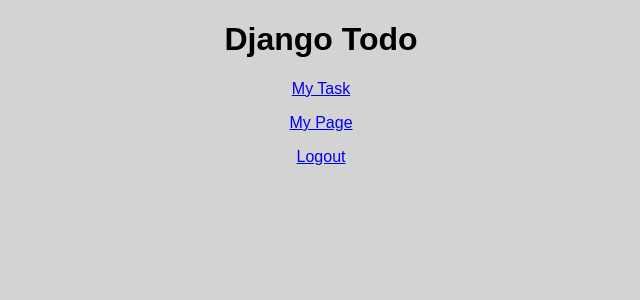
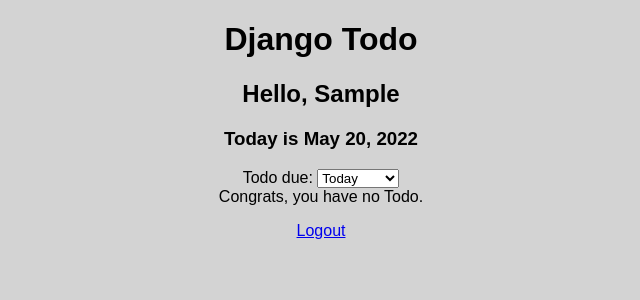
Before and after one commit to thunchakorn/django_todo, a Django app: page /todo/ in a window 1280 px wide. Shown: the top 300 px of the page, without its empty margins (319-959 px from the left). Run offline with Django 4.2, Linux system fonts and the light colour scheme; the visitor is signed in with stand-in values (Sample User, id 1); data that the repository does not hold is empty.

Commit message:
add MainView

```diff
--- a/static/css/base.css
+++ b/static/css/base.css
@@ -1,5 +1,6 @@
 body {
-    background-color: lightgray;
+    background-color: rgb(211, 211, 211);
     font-family: sans-serif;
     text-align: center;
+    cursor: pointer;
 }
--- /dev/null
+++ b/todo/static/css/main.css
@@ -0,0 +1,16 @@
+.todo {
+    background-color: rgba(3, 66, 109, 0.923);
+    border-radius: 1em;
+    max-width: 50%;
+    justify-content: center;
+    padding: 1em;
+    width: fit-content;
+    margin: 1em auto;
+    color: white
+}
+
+.todo:hover {
+    background-color: rgba(28,110,164,0.28);
+    cursor: pointer;
+    color: rgb(39, 39, 39)
+}
--- /dev/null
+++ b/todo/static/js/main.js
@@ -0,0 +1,26 @@
+function showTodolist() {
+    let dueValue = document.getElementById("due-select").value;
+    document.getElementById("todo-list").innerHTML = '';
+
+    fetch(`/todo/todolist/?due=${dueValue}`)
+    .then(response => response.json())
+    .then(json => {
+        let todoList = json["todo_list"]
+        if (todoList.length === 0) {
+            document.getElementById("todo-list").innerHTML = 'Congrats, you have no Todo.';
+        } else {
+            for (var i = 0; i < todoList.length; i++) {
+                let todo_i = document.createElement('div');
+                todo_i.classList.add('todo')
+                todo_i.innerHTML = todoList[i]["name"];
+                todo_i.setAttribute('onclick', "location.href='#';");
+                document.getElementById("todo-list").appendChild(todo_i);
+            };
+        }
+
+    })
+}
+
+document.addEventListener('DOMContentLoaded', function() {
+    showTodolist()
+})
--- a/todo/templates/todo/index.html
+++ /dev/null
@@ -1,24 +0,0 @@
-{% extends 'base.html' %}
-{% load static %}
-
-{% block head %}
-
-<title>django todo</title>
-
-<!-- CSS -->
-<link rel="stylesheet" href="{% static 'css/base.css' %}">
-
-{% endblock head %}
-
-{% block content %}
-<h1>Django Todo</h1>
-
-{% if user.is_authenticated %}
-<p><a href="#">My Task</a></p>
-<p><a href="#">My Page</a></p>
-<p><a href="{% url 'logout' %}?next={% url 'todo:index' %}">Logout</a></p>
-{% else %}
-<p>Please <a href="{% url 'login' %}?next={% url 'todo:index' %}">Login</a> or <a href="#">Sign up</a></p>
-{% endif %}
-
-{% endblock content %}
--- /dev/null
+++ b/todo/templates/todo/main.html
@@ -0,0 +1,58 @@
+{% extends 'base.html' %}
+{% load static %}
+
+{% block head %}
+
+<title>django todo</title>
+
+<!-- CSS -->
+<link rel="stylesheet" href="{% static 'css/base.css' %}">
+<link rel="stylesheet" href="{% static 'css/main.css' %}">
+
+{% endblock head %}
+
+{% block content %}
+<h1>Django Todo</h1>
+
+{% if user.is_authenticated %}
+<div>
+    <h2>Hello, {{ user.username|capfirst }}</h2>
+</div>
+<div>
+    <h3>Today is <span id="now-date">{{ now.date }}</span></h3>
+</div>
+<div>
+    <span>Todo due:</span>
+    <select name="due-select" id="due-select" onchange="showTodolist()">
+        <option value="today">Today</option>
+        <option value="week">This week</option>
+    </select>
+</div>
+<!-- {% for todo in object_list %}
+<div id="todo" onclick="location.href='#';" class="">
+    <div>{{ todo.name }}</div>
+    <div id="due">{{ todo.due.date }}</div>
+</div>
+{% empty %}
+<div>Congrats, you have no Todo.</div>
+
+{% endfor %} -->
+
+<div id="todo-list">
+
+</div>
+
+
+<p><a href="{% url 'logout' %}?next={% url 'todo:main' %}">Logout</a></p>
+{% else %}
+
+
+<p>Please <a href="{% url 'login' %}?next={% url 'todo:main' %}">Login</a> or <a href="#">Sign up</a></p>
+{% endif %}
+
+{% endblock content %}
+
+{% block script %}
+<script src="{% static 'js/main.js' %}"></script>
+
+{% endblock script %}
--- a/todo/urls.py
+++ b/todo/urls.py
@@ -1,8 +1,10 @@
+from re import template
 from django.urls import path
 from todo import views
 
 app_name = "todo"
 
 urlpatterns = [
-    path('', views.IndexView.as_view(), name='index')
+    path('', views.MainView.as_view(template_name='todo/main.html'), name='main'),
+    path('todolist/', views.TodoList.as_view(), name='todolist')
 ]
--- a/todo/views.py
+++ b/todo/views.py
@@ -1,8 +1,42 @@
+from time import time
 from django.views import View
 from django.shortcuts import render
+from django.views.generic import ListView
+from django.contrib.auth.mixins import LoginRequiredMixin
+from django.utils import timezone
+from django.http import JsonResponse
+from todo.models import Todo
+
+class TodoList(LoginRequiredMixin, View):
+
+    model = Todo
+
+    def get(self, request):
+        due = request.GET.get("due", 'today')
+        queryset = self.model.objects.filter(owner=self.request.user).order_by('due')
+        if due is None:
+            data = queryset.values()
+            return JsonResponse({"todo_list": list(data)})
+        elif due == 'today':
+            queryset = queryset.filter(due__date=timezone.now().date())
+            data = queryset.values()
+            return JsonResponse({"todo_list": list(data)})
+        elif due == 'week':
+            today = timezone.now().date()
+            delta_day = timezone.timedelta(days=7)
+            queryset = queryset.filter(due__range=(today, today+delta_day))
+            data = queryset.values()
+            return JsonResponse({"todo_list": list(data)})
+        else:
+            data = queryset.values()
+            return JsonResponse({"todo_list": list(queryset)})
 
 
-class IndexView(View):
+
+class MainView(View):
+
+    template_name = ''
 
     def get(self, request):
-        return render(request, 'todo/index.html')
+        context = {'now': timezone.now()}
+        return render(request, 'todo/main.html', context)
```
